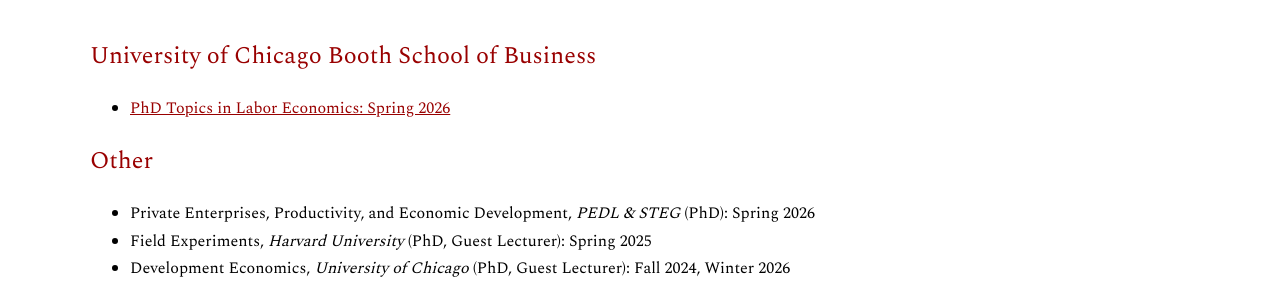
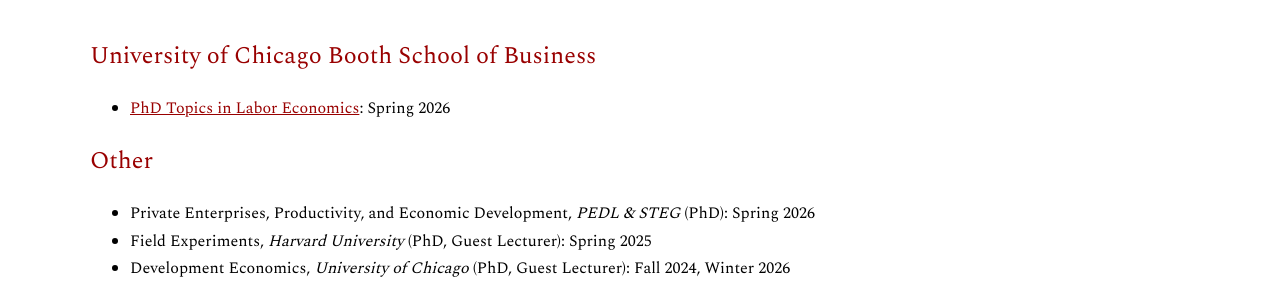
Before and after one commit to virginiaminni/virginiaminni.github.io, a Jekyll site: the page built from teaching.md, in a window 1280 px wide. Shown: the part 153-439 px from the top of the page. Built offline with Jekyll 4.4.1, drawn with Linux system fonts in a browser that asks for light colours.

```diff
--- a/teaching.md
+++ b/teaching.md
@@ -8,7 +8,7 @@ permalink: /teaching/
 
 ### <span style="color: #990000; font-size: 24px; font-weight: normal; font-family: 'Spectral', serif;">University of Chicago Booth School of Business</span>
 <ul>
-  <li><a href="https://apps.chicagobooth.edu/PublicApps/CourseSearch/CourseDetail/FacultyCourseDescription?academicYear=2025&courseNumber=33918&facultyId=1390&_gl=1*1crz69l*_gcl_au*ODUyMjc1OTM0LjE3NzM1MTg2Njc.*_ga*MjA4MjU5MDM5My4xNzczNTE4NjY3*_ga_PDRJWHFTEV*czE3NzUxNDQxODUkbzExJGcxJHQxNzc1MTQ0MjE5JGoyNiRsMCRoMA.." target="_blank">PhD Topics in Labor Economics: Spring 2026</a></li>
+  <li><a href="https://apps.chicagobooth.edu/PublicApps/CourseSearch/CourseDetail/FacultyCourseDescription?academicYear=2025&courseNumber=33918&facultyId=1390&_gl=1*1crz69l*_gcl_au*ODUyMjc1OTM0LjE3NzM1MTg2Njc.*_ga*MjA4MjU5MDM5My4xNzczNTE4NjY3*_ga_PDRJWHFTEV*czE3NzUxNDQxODUkbzExJGcxJHQxNzc1MTQ0MjE5JGoyNiRsMCRoMA.." target="_blank">PhD Topics in Labor Economics</a>: Spring 2026</li>
 </ul>
 
 ### <span style="color: #990000; font-size: 24px; font-weight: normal; font-family: 'Spectral', serif;">Other</span>
```
